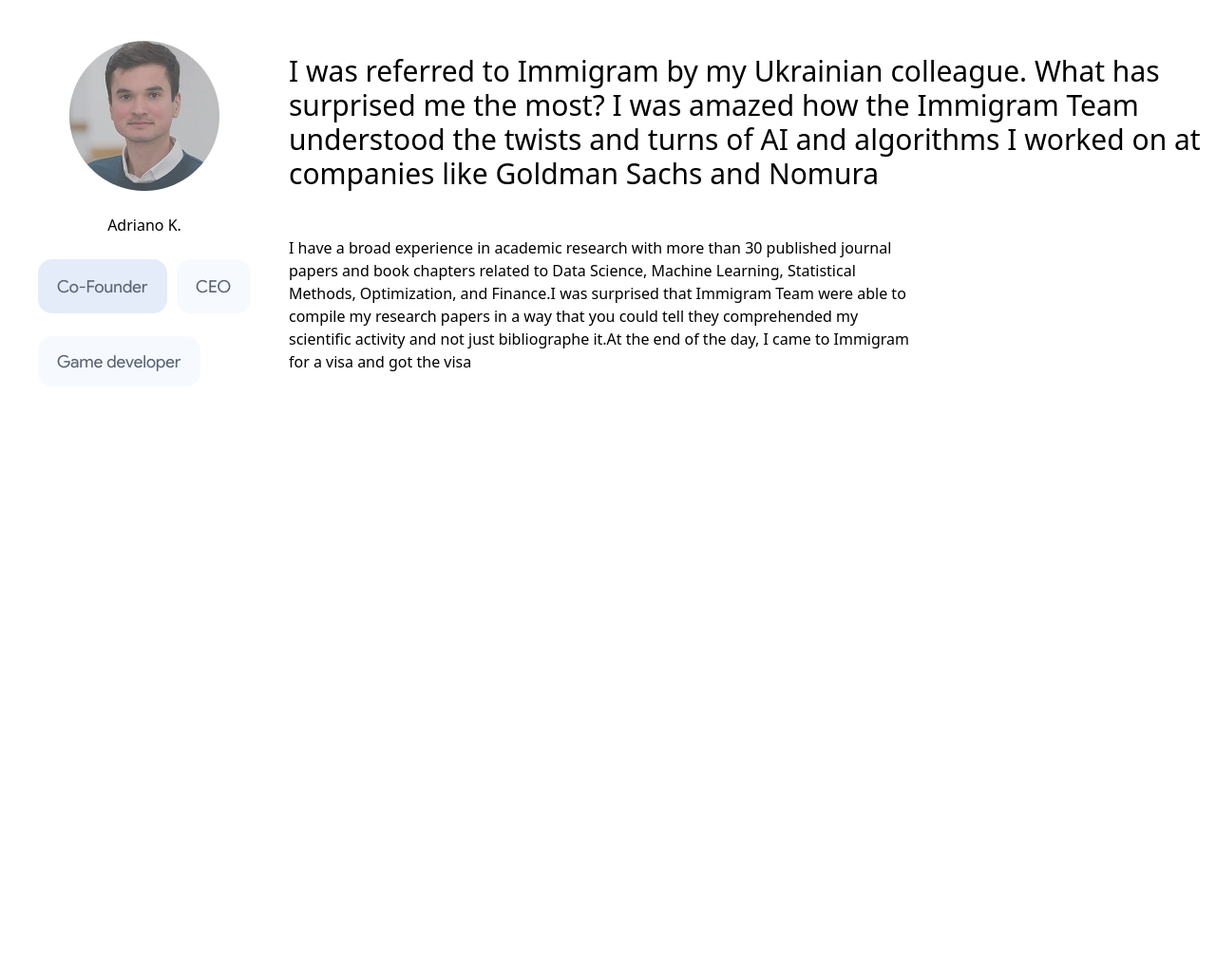
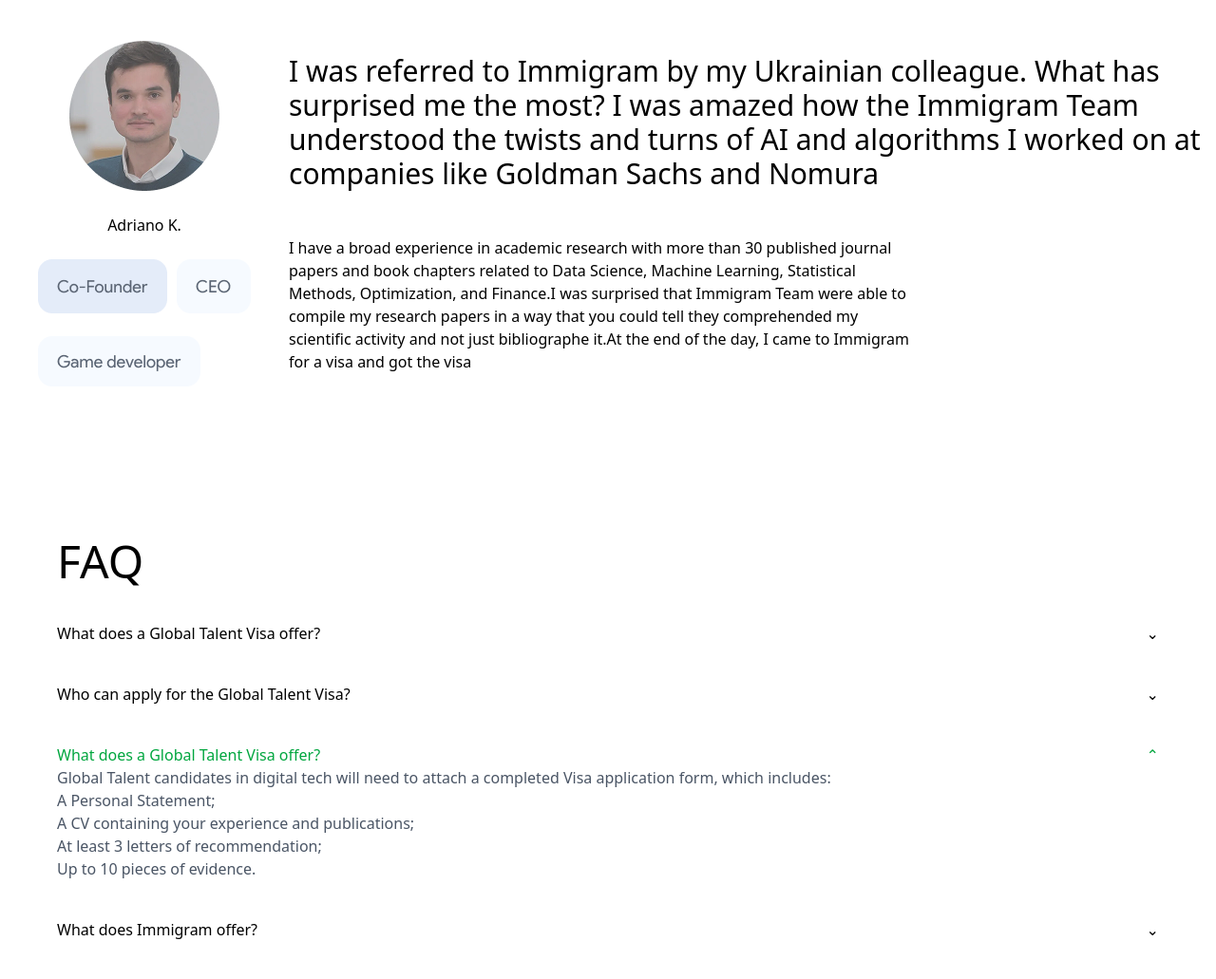
Before and after one commit to shokirovsh01/hw13, a website: page index.html in a window 1280 px wide. Shown: the part 6009-7040 px from the top of the page at 95% size. Before the commit the page ends 6456 px from the top, so only its background shows below. Drawn offline with Linux system fonts and the light colour scheme.

Commit message:
section 7

```diff
--- a/index.html
+++ b/index.html
@@ -367,5 +367,61 @@
 
 <!-- section 7 -->
 
+
+<section class="bg-gray-100 py-16 max-w-325 m-auto mt-20 p-5 lg:p-0">
+  <div class="max-w-[1300px] mx-auto px-5">
+
+    <h2 class="text-5xl font-semibold mb-8 p-5">
+      FAQ
+    </h2>
+
+    <div class="space-y-4">
+
+      <div class="bg-white rounded-xl p-5 flex justify-between items-center">
+        <p>What does a Global Talent Visa offer?</p>
+        <span>⌄</span>
+      </div>
+
+      <div class="bg-white rounded-xl p-5 flex justify-between items-center">
+        <p>Who can apply for the Global Talent Visa?</p>
+        <span>⌄</span>
+      </div>
+
+      <div class="bg-white rounded-xl p-5">
+        <div class="flex justify-between items-center">
+          <p class="text-green-600">
+            What does a Global Talent Visa offer?
+          </p>
+          <span class="text-green-600">⌃</span>
+        </div>
+
+        <div class="mt-5 text-sm text-gray-600">
+          <p>
+            Global Talent candidates in digital tech will need to attach a completed Visa application form, which includes:
+          </p>
+
+          <ul class="list-disc ml-5 mt-3 space-y-2">
+            <li>A Personal Statement;</li>
+            <li>A CV containing your experience and publications;</li>
+            <li>At least 3 letters of recommendation;</li>
+            <li>Up to 10 pieces of evidence.</li>
+          </ul>
+        </div>
+      </div>
+
+      <div class="bg-white rounded-xl p-5 flex justify-between items-center">
+        <p>What does Immigram offer?</p>
+        <span>⌄</span>
+      </div>
+
+    </div>
+
+  </div>
+</section>
+
+<!-- section 8 -->
+
+
+
 </body>
 </html>
```
